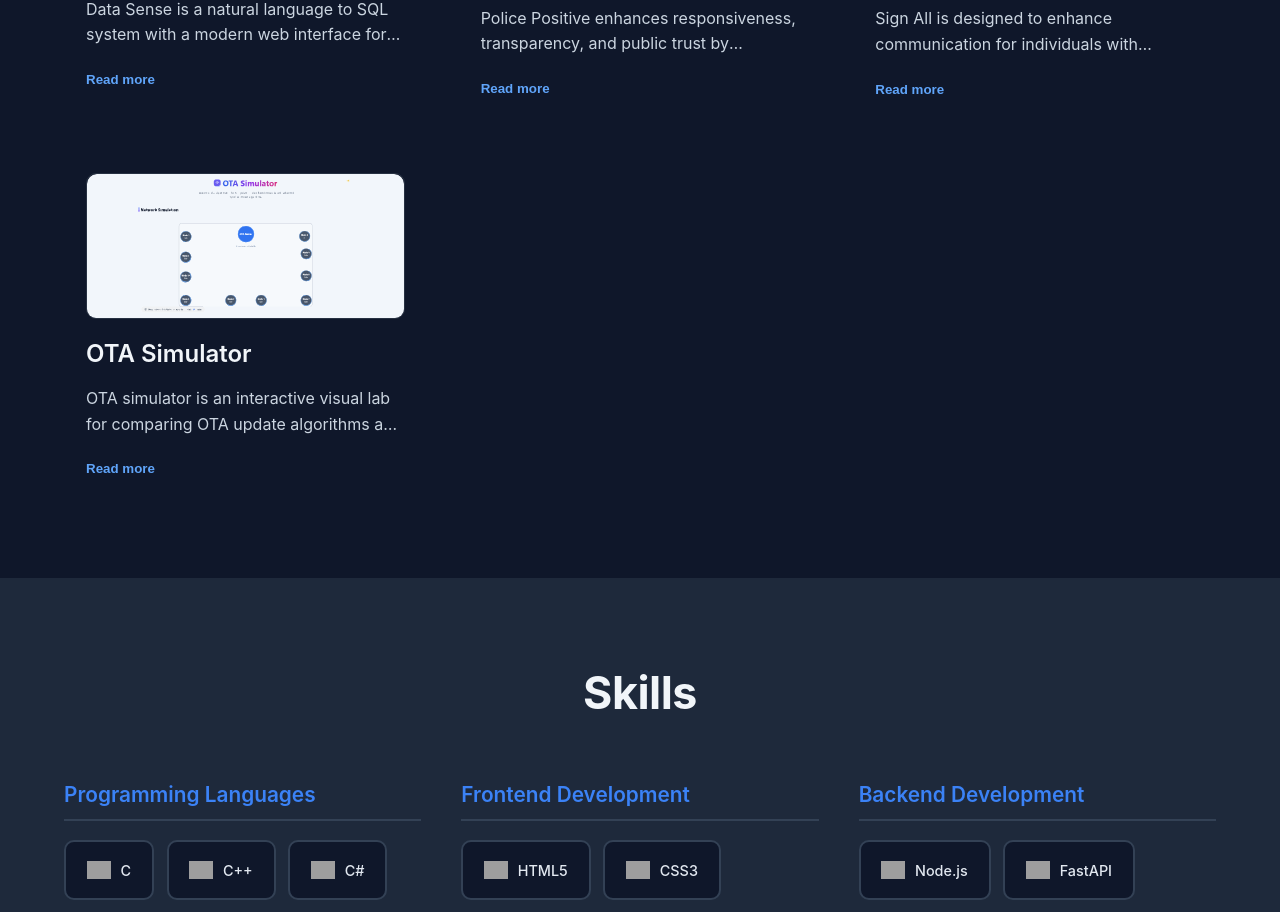
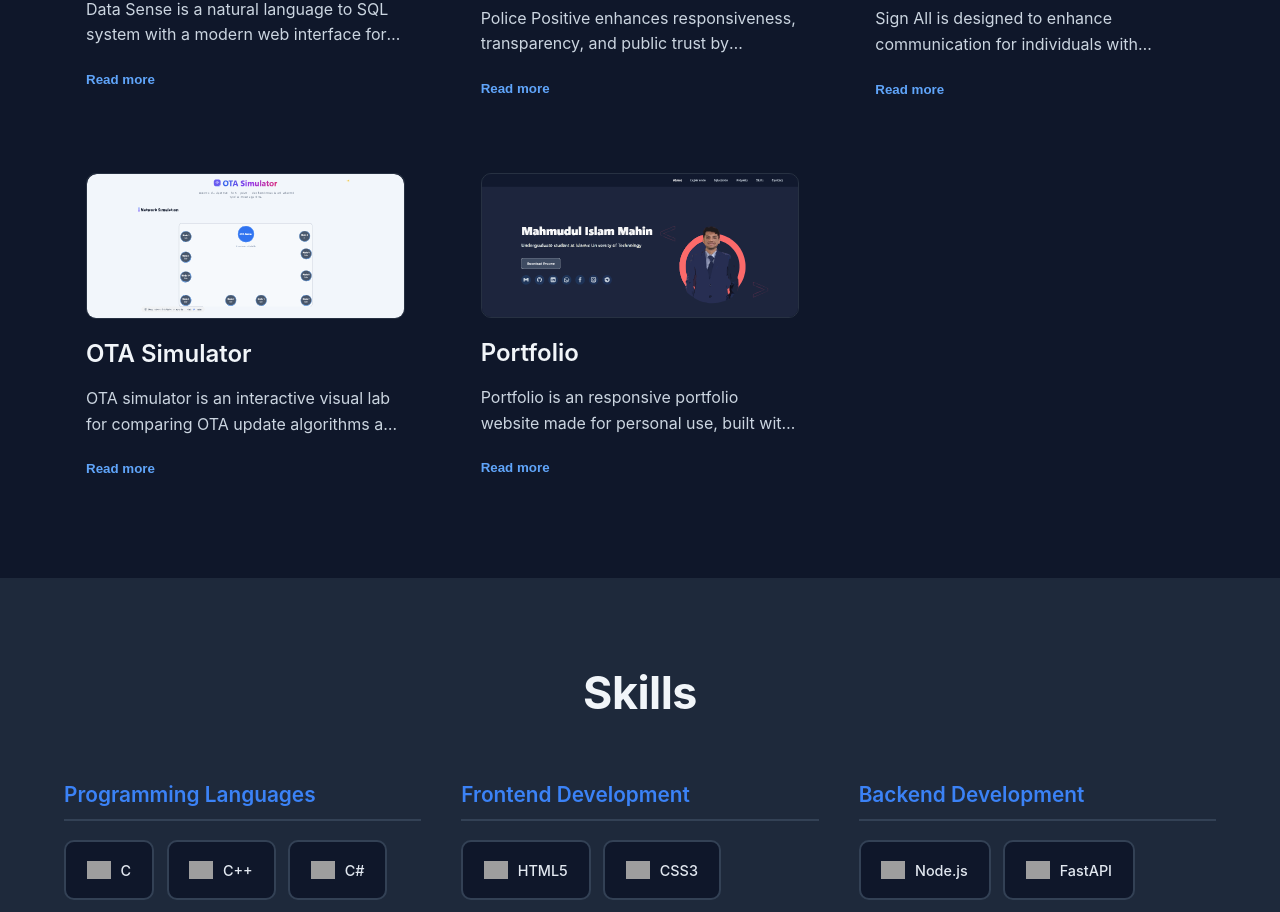
Before and after one commit to MI-Mahin/Portfolio, a React (Vite) app: page / in a window 1280 px wide. Shown: the part 3144-4056 px from the top of the page. Built offline with nearby package versions, Linux system fonts and the light colour scheme; grey boxes are pictures that could not be loaded.

Commit message:
Add Portfolio project

```diff
--- a/src/components/Projects.jsx
+++ b/src/components/Projects.jsx
@@ -25,6 +25,12 @@ const projects = [
     description: "OTA simulator is an interactive visual lab for comparing OTA update algorithms and concurrency problem's solution. Under development.",
     link: "https://github.com/MI-Mahin/OTA-SimLab.git",
     image: "/projects/ota-sim.svg",
+  },
+    {
+    title: "Portfolio",
+    description: "Portfolio is an responsive portfolio website made for personal use, built with React and Vite.",
+    link: "https://github.com/MI-Mahin/Portfolio.git",
+    image: "/projects/portfolio.svg",
   },
 ];
 
```
Also changed, not shown: public/projects/portfolio.svg (added).
